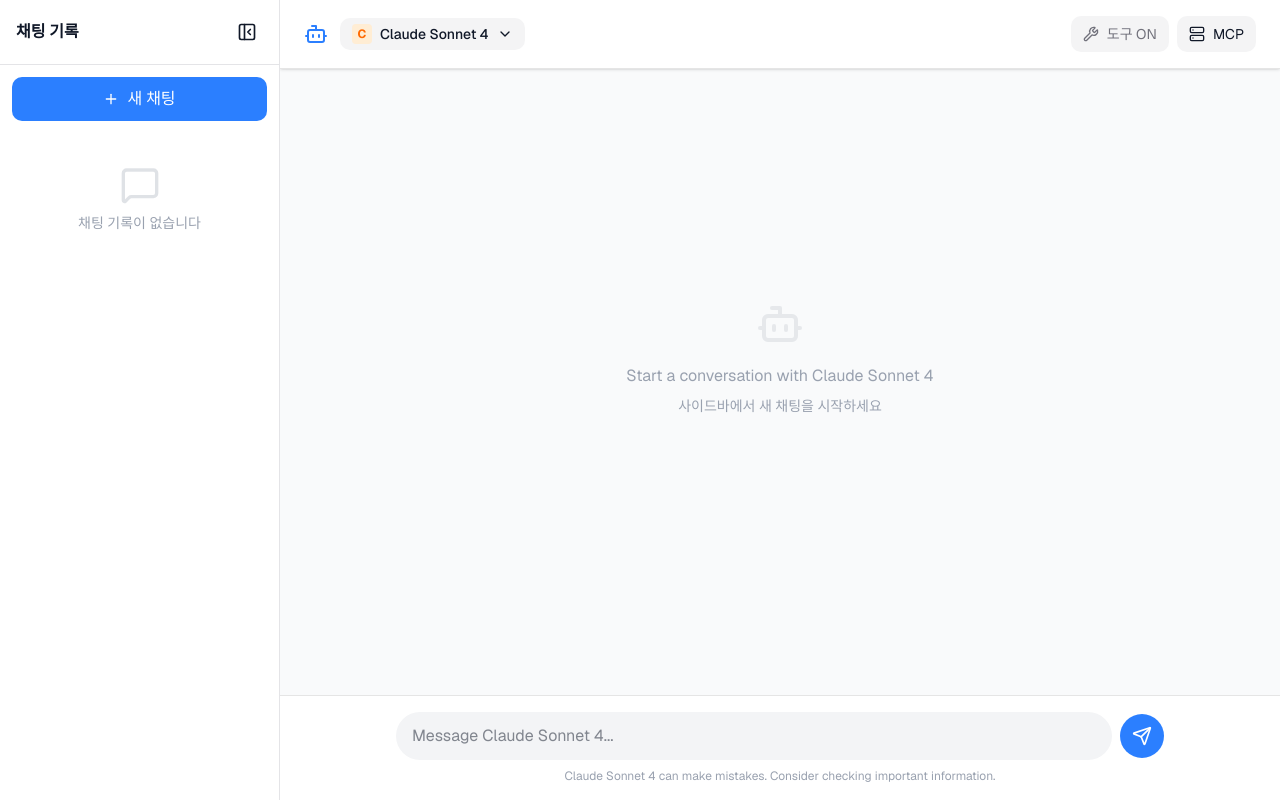
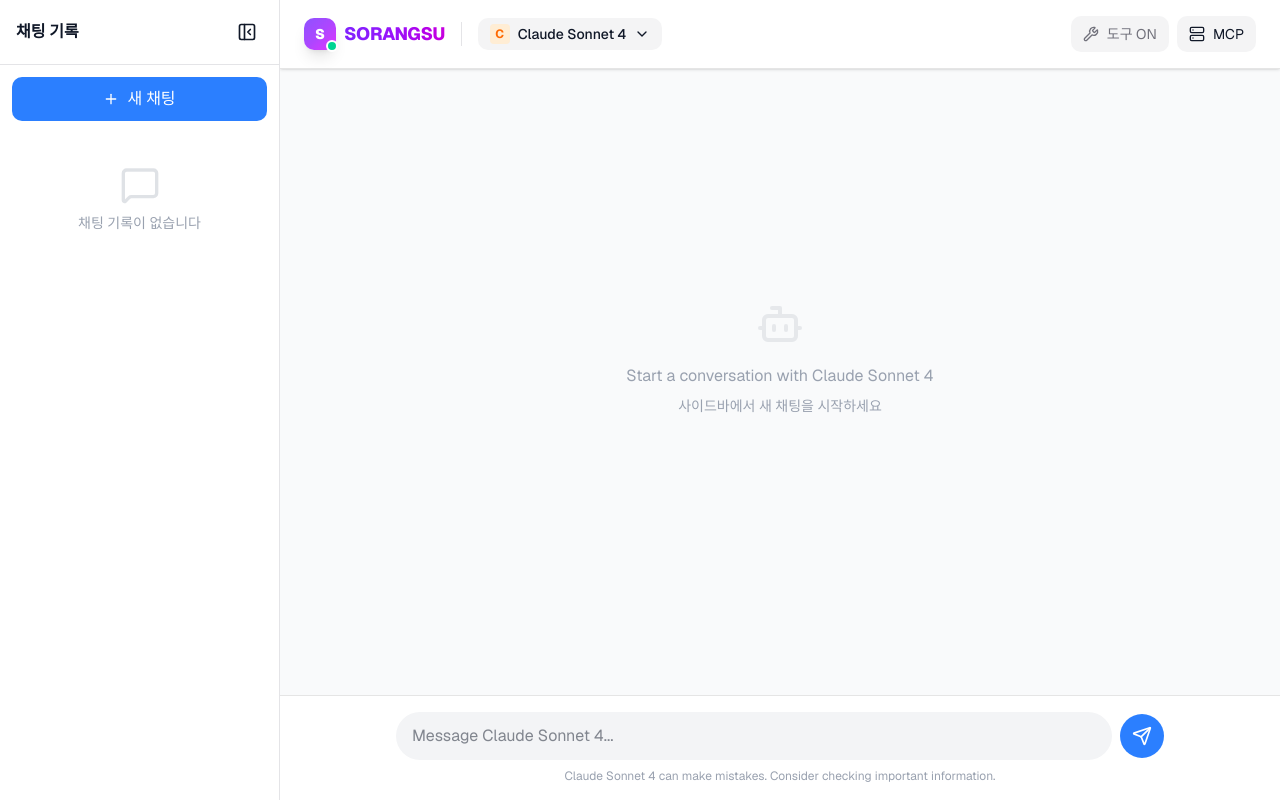
Before and after one commit to JeongSuKwak/ai-chat-app, a Next.js app: page / in a window 1280 px wide. Built offline with nearby package versions, Linux system fonts and the light colour scheme.

Commit message:
feat: add SORANGSU logo to header

```diff
--- a/app/page.tsx
+++ b/app/page.tsx
@@ -294,7 +294,19 @@
         {/* Header */}
         <header className="flex items-center justify-between px-6 py-4 bg-white dark:bg-zinc-950 border-b dark:border-zinc-800 shadow-sm z-10">
           <div className="flex items-center gap-3">
-            <Bot className="w-6 h-6 text-blue-500" />
+            {/* SORANGSU Logo */}
+            <div className="flex items-center gap-2">
+              <div className="relative">
+                <div className="w-8 h-8 rounded-lg bg-gradient-to-br from-violet-500 via-purple-500 to-fuchsia-500 flex items-center justify-center shadow-lg">
+                  <span className="text-white font-black text-sm">S</span>
+                </div>
+                <div className="absolute -bottom-0.5 -right-0.5 w-3 h-3 bg-emerald-400 rounded-full border-2 border-white dark:border-zinc-950"></div>
+              </div>
+              <span className="font-extrabold text-lg tracking-tight bg-gradient-to-r from-violet-600 via-purple-600 to-fuchsia-600 bg-clip-text text-transparent">
+                SORANGSU
+              </span>
+            </div>
+            <div className="w-px h-6 bg-zinc-200 dark:bg-zinc-700 mx-1"></div>
 
             {/* Model Selector */}
             <div className="relative" ref={dropdownRef}>
```
